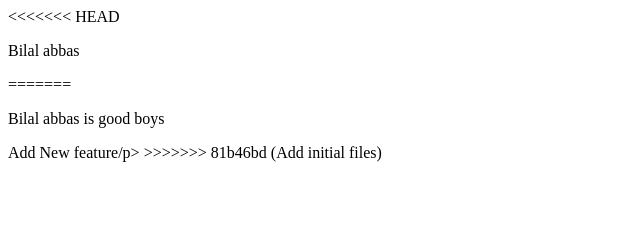
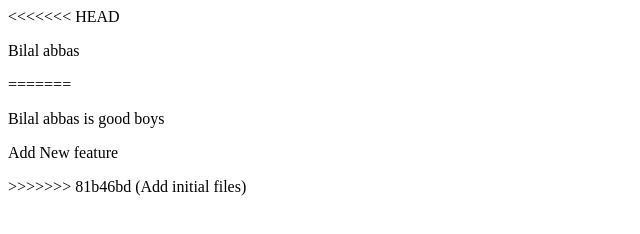
Before and after one commit to Bilal9076/LocalRepo, a plain HTML site: page index.html in a window 1280 px wide. Shown: the whole page, without its empty margins (0-640 px from the left). Drawn offline with Linux system fonts and the light colour scheme.

```diff
--- a/index.html
+++ b/index.html
@@ -2,5 +2,5 @@
 <p>Bilal abbas</p>
 =======
 <p>Bilal abbas is good boys</p>
-<p>Add New feature/p>
+<p>Add New feature</p>
 >>>>>>> 81b46bd (Add initial files)
```
